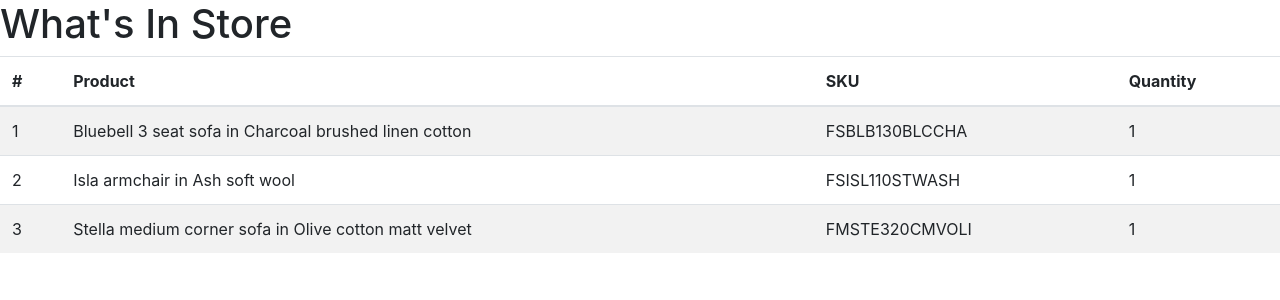
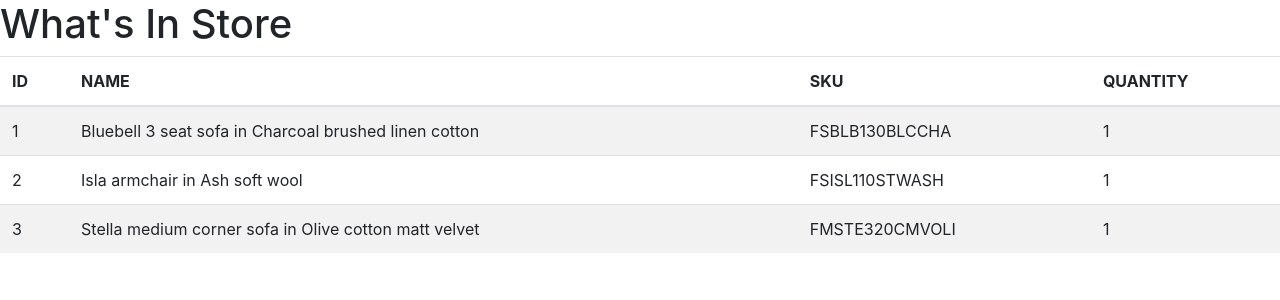
Before and after one commit to rhysco8/whats-in-store, a React (Create React App) app: page / in a window 1280 px wide. Shown: the top 300 px of the page. Built offline with nearby package versions, Linux system fonts and the light colour scheme.

Commit message:
refactor: render table header using keys of product object

```diff
--- a/src/Table.js
+++ b/src/Table.js
@@ -26,16 +26,20 @@ class Table extends Component {
     });
   }
 
+  renderTableHeader() {
+    let header = Object.keys(this.state.products[0])
+    return header.map((key, index) => {
+      return <th key={index}>{key.toUpperCase()}</th>
+    });
+  }
+
   render() {
     return (
       <div>
         <h1>What's In Store</h1>
         <table id='products' class="table table-hover table-striped">
           <thead>
-            <th>#</th>
-            <th>Product</th>
-            <th>SKU</th>
-            <th>Quantity</th>
+            {this.renderTableHeader()}
           </thead>
           <tbody>
             {this.renderTableData()}
```
